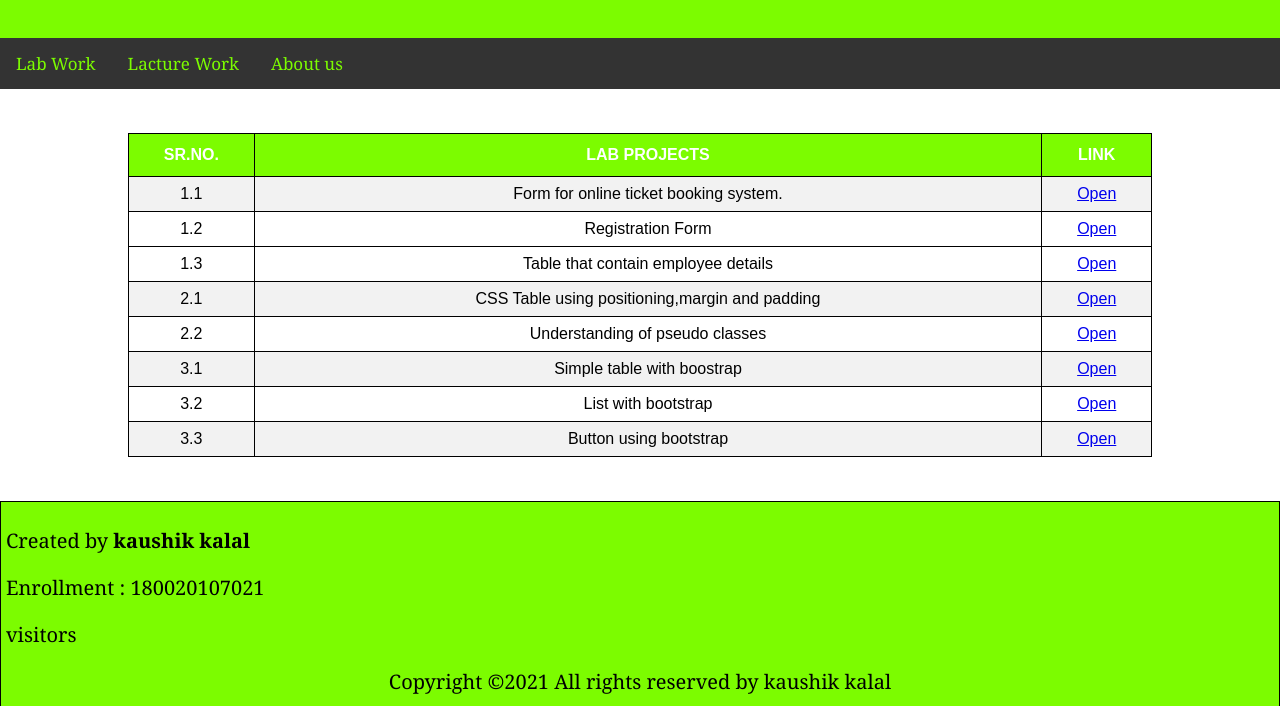
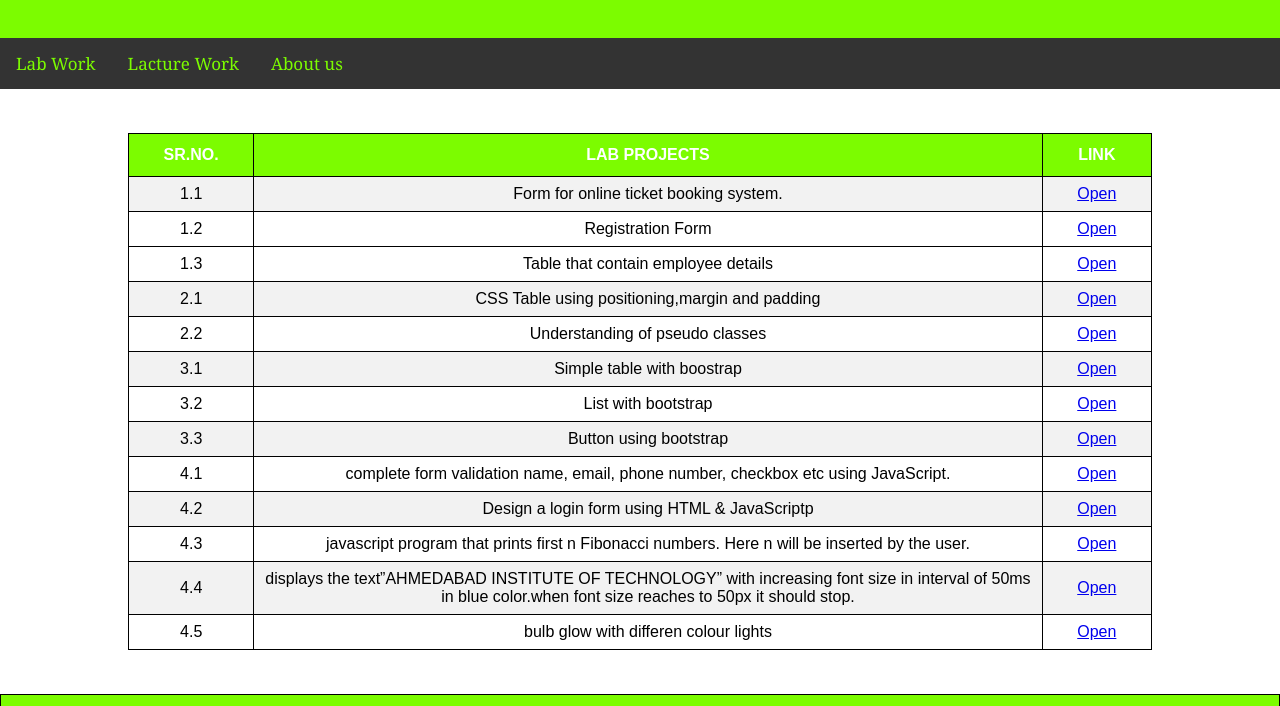
Before and after one commit to kaushikkalal77/kaushik, a plain HTML site: page index.html in a window 1280 px wide. Shown: the part 246-952 px from the top of the page. Drawn offline with Linux system fonts and the light colour scheme; no server answers.

Commit message:
Update index.html

```diff
--- a/index.html
+++ b/index.html
@@ -140,6 +140,55 @@
      <td><a href="bsbutton.html" target="_Self">Open</a></td>
   </tr>
 
+
+
+<td>4.1</td>
+    <td>complete form validation name, email, phone number, checkbox etc using JavaScript.</td>
+     <td><a href="javascriptregistrationform.html" target="_Self">Open</a></td>
+  </tr>
+
+
+
+<td>4.2</td>
+    <td>Design a login form using HTML & JavaScriptp</td>
+     <td><a href="login.html" target="_Self">Open</a></td>
+  </tr>
+
+
+
+
+<td>4.3</td>
+    <td>javascript program that prints first n Fibonacci numbers. Here n will be inserted by
+the user.</td>
+     <td><a href="fiboncci.html" target="_Self">Open</a></td>
+  </tr>
+
+
+
+<td>4.4</td>
+    <td>displays the text”AHMEDABAD INSTITUTE OF
+TECHNOLOGY” with increasing font size in interval of 50ms in blue color.when font size
+reaches to 50px it should stop.</td>
+     <td><a href="texefect.html" target="_Self">Open</a></td>
+  </tr>
+
+
+
+<td>4.5</td>
+    <td>bulb glow with differen colour lights</td>
+     <td><a href="bulb.html" target="_Self">Open</a></td>
+  </tr>
+
+
+
+
+
+
+
+
+
+
+
 </table></div></center></br></br>
 
 <footer id="footer">
```
